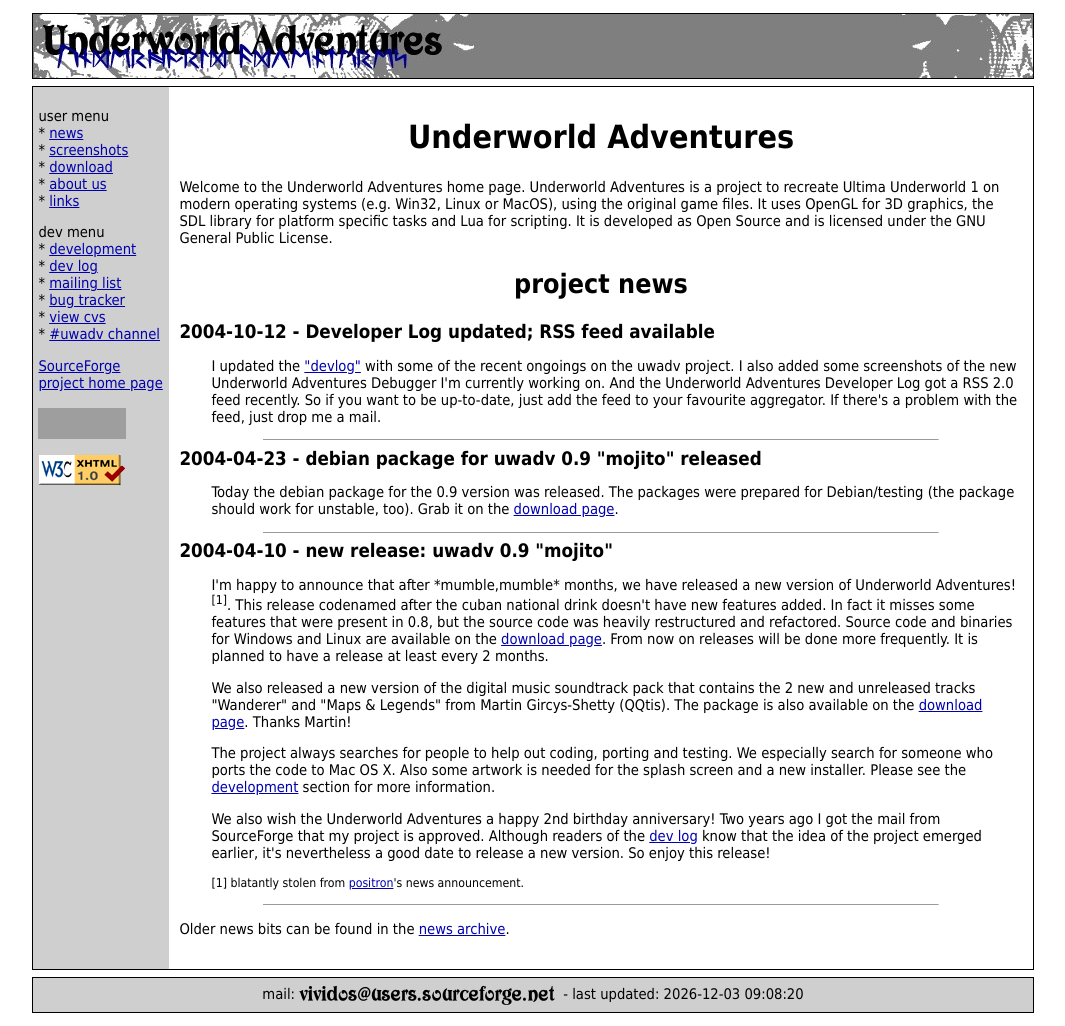
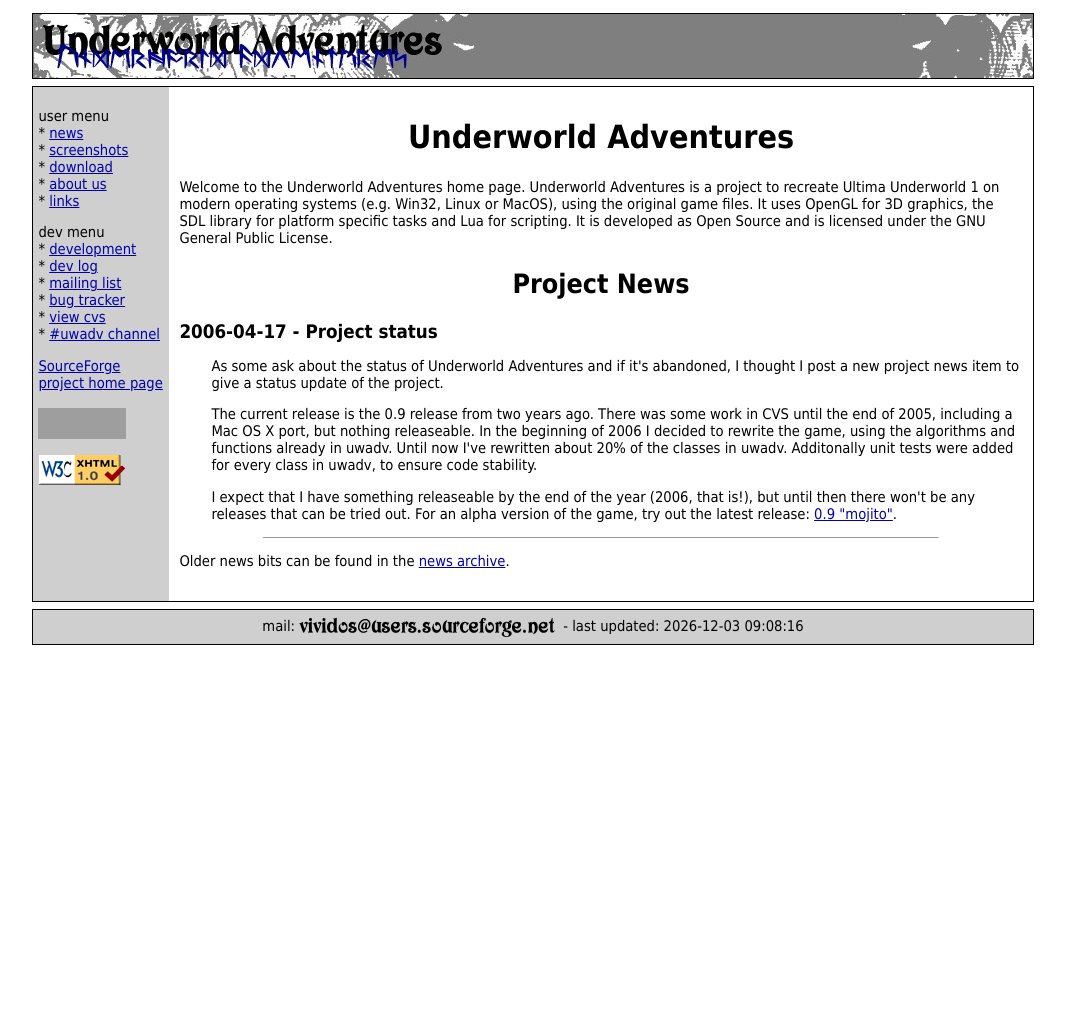
Before and after one commit to vividos/UnderworldAdventures, a PHP site: page /?page=1 in a window 1280 px wide. Shown: the whole page, without its empty margins (107-1172 px from the left). After the commit the page ends 645 px from the top, so only its background shows below. Run offline with PHP 8.4, Linux system fonts and the light colour scheme; data that the repository does not hold is empty; grey boxes are pictures that could not be loaded.

Commit message:
added news item with status update

```diff
--- a/webpages/news.php
+++ b/webpages/news.php
@@ -1,51 +1,32 @@
+<div>
 <h1>Underworld Adventures</h1>
 
 <p>
 Welcome to the Underworld Adventures home page. Underworld Adventures is a project to recreate Ultima Underworld 1 on modern operating systems (e.g. Win32, Linux or MacOS), using the original game files. It uses OpenGL for 3D graphics, the SDL library for platform specific tasks and Lua for scripting. It is developed as Open Source and is licensed under the GNU General Public License.
 </p>
 
-<h2>project news</h2>
+<h2>Project News</h2>
 
-<span class="newsHeading">2004-10-12 - Developer Log updated; RSS feed available</span>
+<div id="entry">
+  <div id="heading" class="newsHeading">2006-04-17 - Project status</div>
 
   <p class="newsBody">
-I updated the <a href="index.php?page=devlog">"devlog"</a> with some of the recent ongoings on the uwadv project. I also added some screenshots of the new Underworld Adventures Debugger I'm currently working on. And the Underworld Adventures Developer Log got a RSS 2.0 feed recently. So if you want to be up-to-date, just add the feed to your favourite aggregator. If there's a problem with the feed, just drop me a mail.
-</p>
-
-<hr size="1" width="80%"/>
-
-<span class="newsHeading">2004-04-23 - debian package for uwadv 0.9 "mojito" released</span>
-
-<p class="newsBody">
-Today the debian package for the 0.9 version was released. The packages were prepared for Debian/testing (the package should work for unstable, too). Grab it on the <a href="index.php?page=download">download page</a>.
-</p>
-
-<hr size="1" width="80%"/>
-
-<span class="newsHeading">2004-04-10 - new release: uwadv 0.9 "mojito"</span>
-
-<p class="newsBody">
-I'm happy to announce that after *mumble,mumble* months, we have released a new version of Underworld Adventures!<sup>[1]</sup>. This release codenamed after the cuban national drink doesn't have new features added. In fact it misses some features that were present in 0.8, but the source code was heavily restructured and refactored. Source code and binaries for Windows and Linux are available on the <a href="index.php?page=download">download page</a>. From now on releases will be done more frequently. It is planned to have a release at least every 2 months.
+  As some ask about the status of Underworld Adventures and if it's abandoned, I thought I post a new project news item to give a status update of the project.
   </p>
 
   <p class="newsBody">
-We also released a new version of the digital music soundtrack pack that contains the 2 new and unreleased tracks "Wanderer" and "Maps & Legends" from Martin Gircys-Shetty (QQtis). The package is also available on the <a href="index.php?page=download">download page</a>. Thanks Martin!
+  The current release is the 0.9 release from two years ago. There was some work in CVS until the end of 2005, including a Mac OS X port, but nothing releaseable. In the beginning of 2006 I decided to rewrite the game, using the algorithms and functions already in uwadv. Until now I've rewritten about 20% of the classes in uwadv. Additonally unit tests were added for every class in uwadv, to ensure code stability.
   </p>
 
   <p class="newsBody">
-The project always searches for people to help out coding, porting and testing. We especially search for someone who ports the code to Mac OS X. Also some artwork is needed for the splash screen and a new installer. Please see the <a href="index.php?page=dev">development</a> section for more information.
+   I expect that I have something releaseable by the end of the year (2006, that is!), but until then there won't be any releases that can be tried out. For an alpha version of the game, try out the latest release: <a href="index.php?page=download">0.9 "mojito"</a>.
   </p>
-
-<p class="newsBody">
-We also wish the Underworld Adventures a happy 2nd birthday anniversary! Two years ago I got the mail from SourceForge that my project is approved. Although readers of the <a href="index.php?page=devlog">dev log</a> know that the idea of the project emerged earlier, it's nevertheless a good date to release a new version. So enjoy this release!
-</p>
-
-<p class="newsBody">
-<small>[1] blatantly stolen from <a href="http://www.xiph.org/positron/" target="_blank">positron</a>'s news announcement.</small>
-</p>
+</div>
 
 <hr size="1" width="80%"/>
 
 <p>
 Older news bits can be found in the <a href="index.php?page=archive">news archive</a>.
 </p>
+
+</div>
```
Lines whose indentation alone changed are shown as unchanged.
